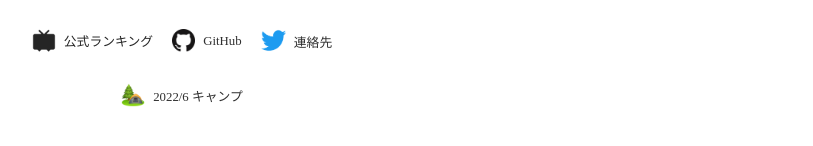
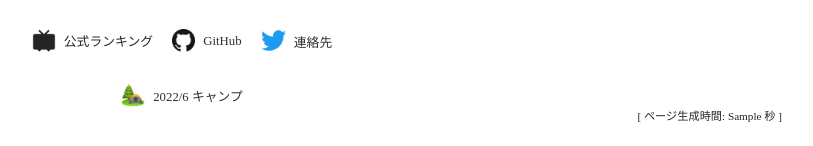
Before and after one commit to honishi/nico-gift-event-graph, a Flask app: template web/templates/index.html in a window 1280 px wide. Shown: the part 719-865 px from the top of the page, without its empty margins (466-1279 px from the left). Run offline with Flask 2, Linux system fonts and the light colour scheme; the template is opened without the code that fills it: most values are stand-ins (such as "Sample title", 1, 10 or a date in 2020); some libraries are stand-ins or nearby versions.

Commit message:
add page generation seconds in html

```diff
--- a/web/main.py
+++ b/web/main.py
@@ -54,9 +54,15 @@ class RankingData:
     gtm_container_id: str
 
 
+@dataclass
+class PageMeta:
+    page_generation_seconds: str
+
+
 @app.route("/")
 @app.route("/<string:gift_event_id>")
 def top(gift_event_id: Optional[str] = None):
+    page_start_time = datetime.now()
     event_setting = read_event_settings()
     if gift_event_id is not None:
         event_setting.gift_event_id = gift_event_id
@@ -72,7 +78,10 @@ def top(gift_event_id: Optional[str] = None):
         # print('use cache.')
         pass
     # print(ranking_data)
-    return render_template('index.html', data=ranking_data)
+    page_end_time = datetime.now()
+    page_duration = (page_end_time - page_start_time).total_seconds()
+    meta = PageMeta(f"{page_duration:.3f}")
+    return render_template('index.html', data=ranking_data, meta=meta)
 
 
 def read_event_settings() -> EventSetting:
--- a/web/static/styles/index.css
+++ b/web/static/styles/index.css
@@ -45,18 +45,25 @@ a {
     transition: color ease .2s;
 }
 
-.footer_section {
+.link_section {
     margin-top: 30px;
     text-align: center;
     font-size: 0.8em;
 }
 
-.footer_section img {
+.link_section img {
     vertical-align: middle;
     margin-left: 16px;
     margin-right: 8px;
 }
 
-.footer_section span {
+.link_section span {
     vertical-align: middle;
 }
+
+.page_meta_section {
+    position: absolute;
+    right: 0;
+    padding: 0 32px;
+    font-size: 0.7em;
+}
--- a/web/templates/index.html
+++ b/web/templates/index.html
@@ -113,7 +113,7 @@ height="0" width="0" style="display:none;visibility:hidden"></iframe></noscript>
     };
     const myChart = new Chart(ctx, config);
 </script>
-<div class="footer_section">
+<div class="link_section">
     {%- if data.event_id == '202206_camp' %}
         <a href="https://blog.nicovideo.jp/niconews/170253.html" target="_blank">
     {%- elif data.event_id == 'xxx' %}
@@ -125,9 +125,12 @@ height="0" width="0" style="display:none;visibility:hidden"></iframe></noscript>
     <a href="https://twitter.com/d3d7x" target="_blank">
         <img src="./static/images/logo_twitter.png" width="25"><span>連絡先</span></a>
 </div>
-<div class="footer_section">
+<div class="link_section">
     <a href="./202206_camp">
         <img src="./static/images/202206_camp.png" width="24"><span>2022/6 キャンプ</span></a>
 </div>
+<div class="page_meta_section">
+[ ページ生成時間: {{ meta.page_generation_seconds }} 秒 ]
+</div>
 </body>
 </html>
```
